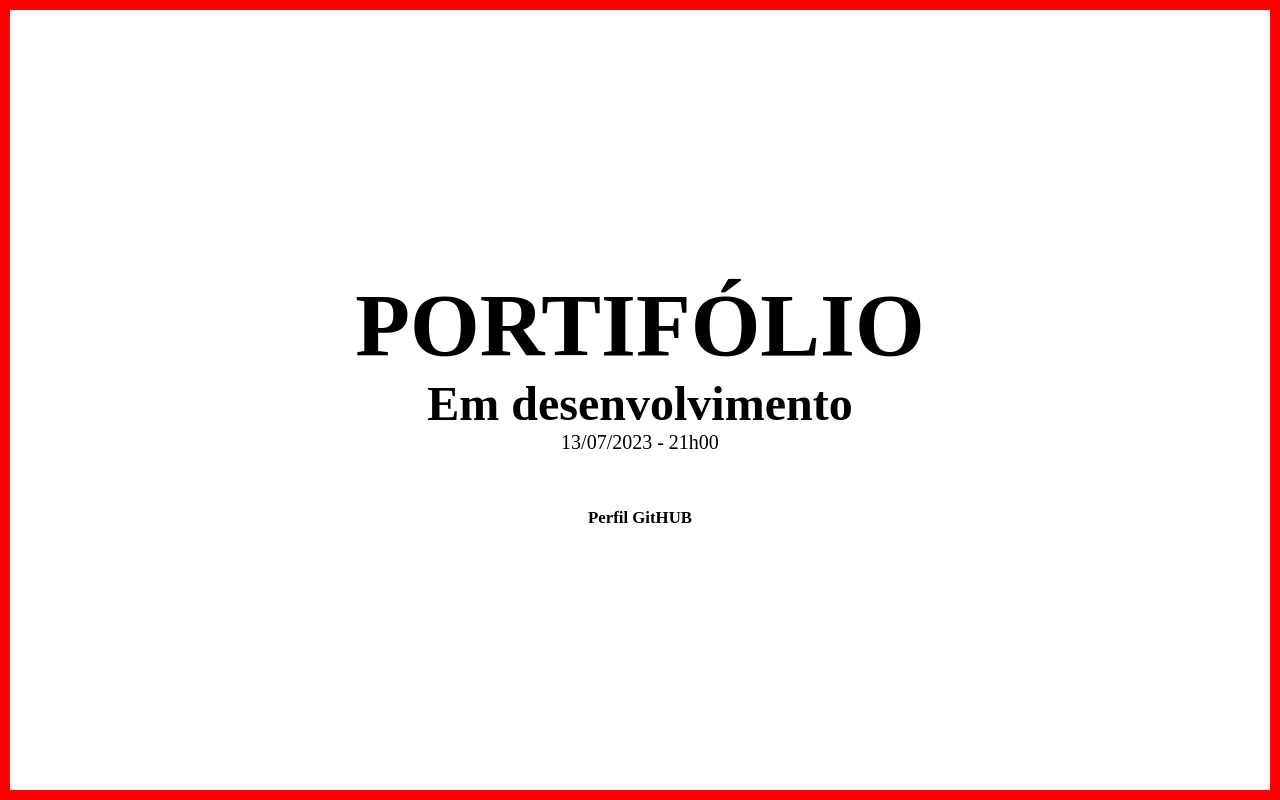
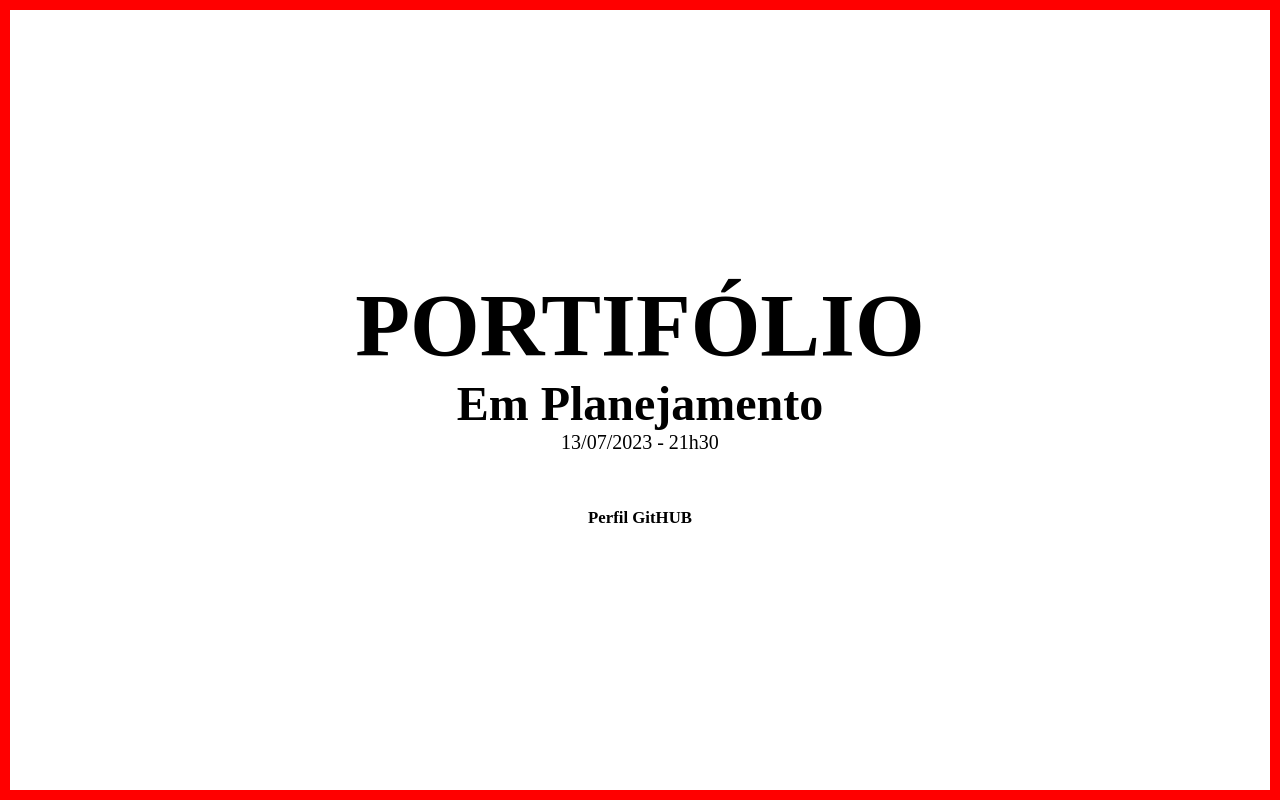
Before and after one commit to LestterX/lestterx.github.io, a plain HTML site: page index.html in a window 1280 px wide. Drawn offline with Linux system fonts and the light colour scheme.

Commit message:
feat: desenvol > planejam

```diff
--- a/index.html
+++ b/index.html
@@ -11,8 +11,8 @@
   <header>
     <section style="text-align: center;">
       <h1>PORTIFÓLIO</h1>
-      <h4>Em desenvolvimento</h4>
-      <span id="att">13/07/2023 - 21h00</span><br><br><br><br>
+      <h4>Em Planejamento</h4>
+      <span id="att">13/07/2023 - 21h30</span><br><br><br><br>
       <h6><a href="https://github.com/LestterX">Perfil GitHUB</a></h6>
     </section>
   </header>
```
